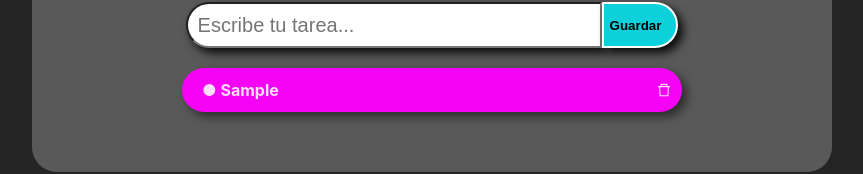
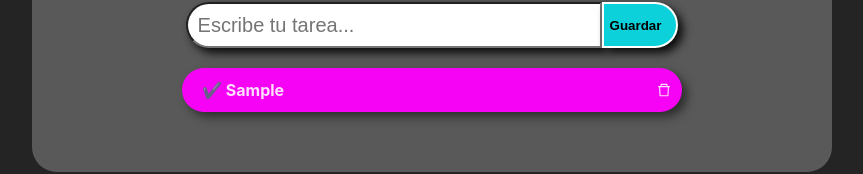
Before and after one commit to DiegoPanno/lista-de-tareas, a React (Vite) app: page / in a window 1280 px wide. Both pictures are taken after typing "Sample" into the empty fields and a click on the button "Guardar". Shown: the part 215-389 px from the top of the page, without its empty margins (208-1071 px from the left). Built offline with nearby package versions, Linux system fonts and the light colour scheme.

Commit message:
modificacion de tarea recibida

```diff
--- a/src/component/Tarea/Tarea.jsx
+++ b/src/component/Tarea/Tarea.jsx
@@ -11,7 +11,7 @@ const Tarea = (props) => {
   return (
     <div className="conte-tarea">
       <div className="tarea">
-        <div className="tarea-texto">● {props.texto}</div>
+        <div className="tarea-texto">✔️ {props.texto}</div>
         <div className="tarea-borrar" onClick={handleEliminarTarea}>
           <AiOutlineDelete />
         </div>
```
